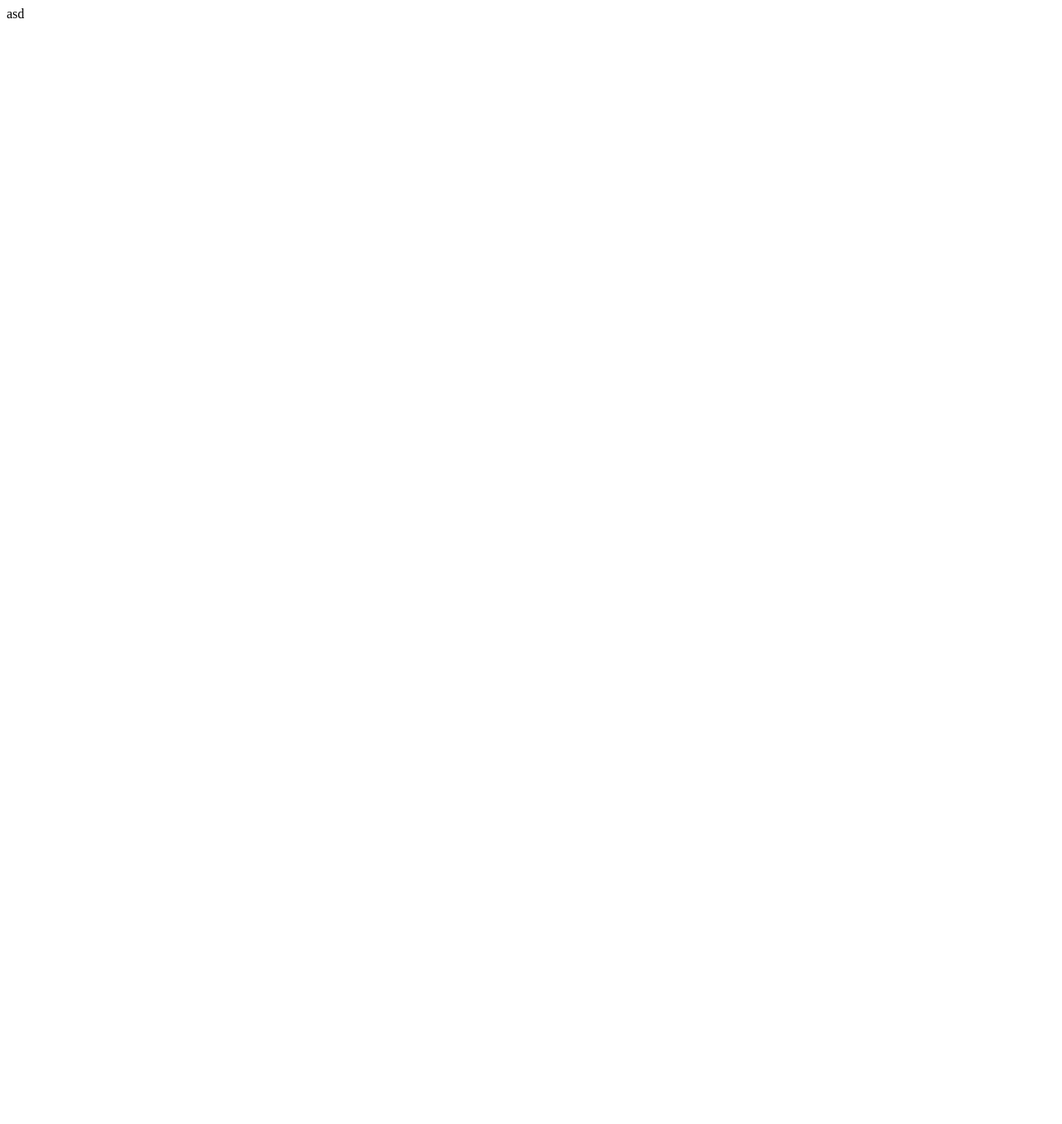
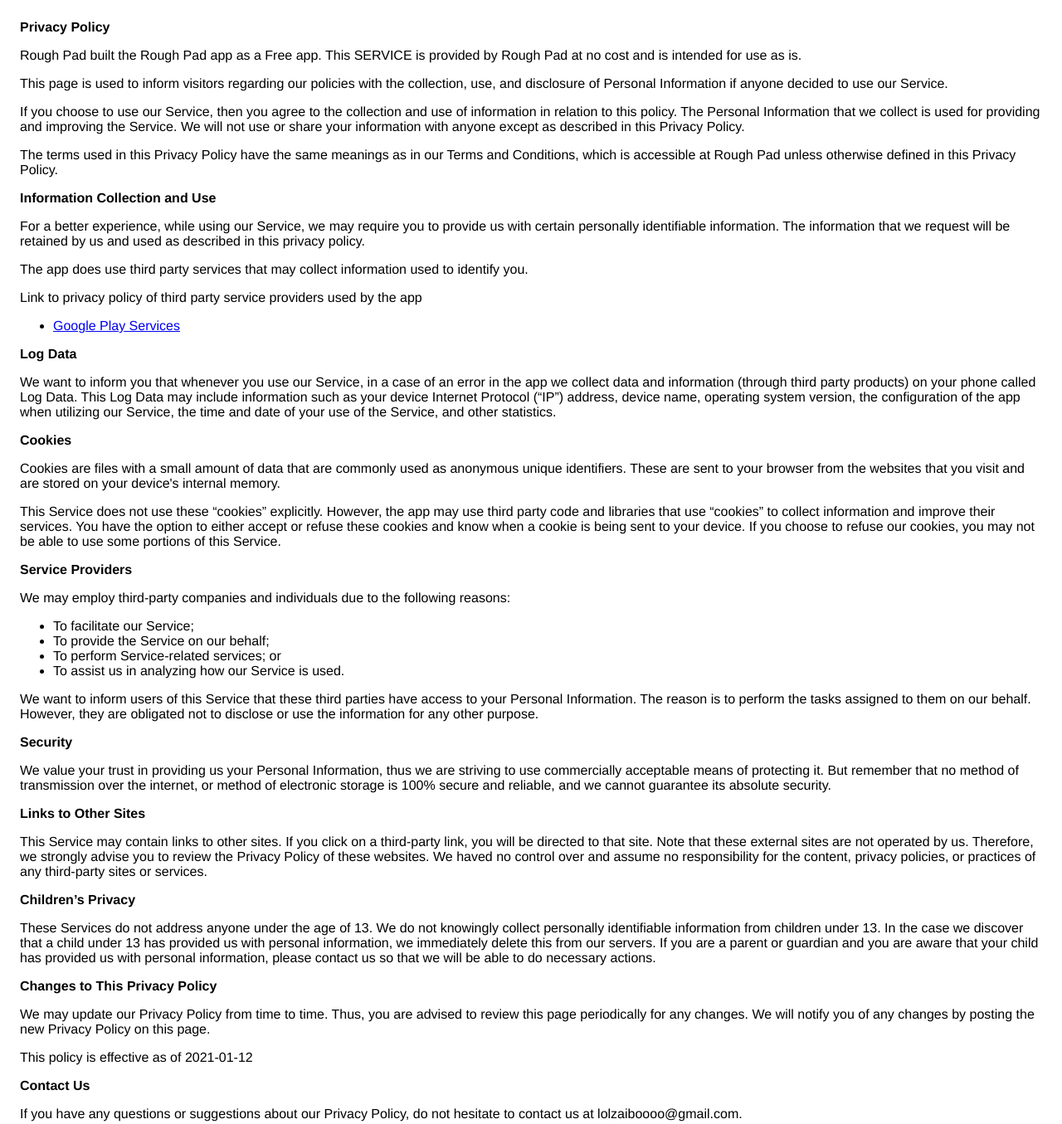
Before and after one commit to mubby47/Rough-Pad, a plain HTML site: page index.html in a window 1280 px wide. Shown: the whole page at 83% size. Before the commit the page ends 800 px from the top, so only its background shows below. Drawn offline with Linux system fonts and the light colour scheme.

Commit message:
Update index.html

```diff
--- a/index.html
+++ b/index.html
@@ -1 +1,109 @@
-asd
+<!DOCTYPE html>
+<html>
+<head>
+    <meta charset='utf-8'>
+    <meta name='viewport' content='width=device-width'>
+    <title>Privacy Policy</title>
+    <style> body { font-family: 'Helvetica Neue', Helvetica, Arial, sans-serif; padding:1em; } </style>
+</head>
+<body>
+<strong>Privacy Policy</strong> <p>
+    Rough Pad built the  Rough Pad app as
+    a Free app. This SERVICE is provided by
+     Rough Pad at no cost and is intended for use as
+    is.
+</p> <p>
+    This page is used to inform visitors regarding our
+    policies with the collection, use, and disclosure of Personal
+    Information if anyone decided to use our Service.
+</p> <p>
+    If you choose to use our Service, then you agree to
+    the collection and use of information in relation to this
+    policy. The Personal Information that we collect is
+    used for providing and improving the Service. We will not use or share your information with
+    anyone except as described in this Privacy Policy.
+</p> <p>
+    The terms used in this Privacy Policy have the same meanings
+    as in our Terms and Conditions, which is accessible at
+    Rough Pad unless otherwise defined in this Privacy Policy.
+</p> <p><strong>Information Collection and Use</strong></p> <p>
+    For a better experience, while using our Service, we
+    may require you to provide us with certain personally
+    identifiable information. The information that
+    we request will be retained by us and used as described in this privacy policy.
+</p> <div><p>
+    The app does use third party services that may collect
+    information used to identify you.
+</p> <p>
+    Link to privacy policy of third party service providers used
+    by the app
+</p> <ul><li><a href="https://www.google.com/policies/privacy/" target="_blank" rel="noopener noreferrer">Google Play Services</a></li><!----><!----><!----><!----><!----><!----><!----><!----><!----><!----><!----><!----><!----><!----><!----><!----><!----><!----><!----><!----><!----><!----><!----><!----></ul></div> <p><strong>Log Data</strong></p> <p>
+    We want to inform you that whenever you
+    use our Service, in a case of an error in the app
+    we collect data and information (through third party
+    products) on your phone called Log Data. This Log Data may
+    include information such as your device Internet Protocol
+    (“IP”) address, device name, operating system version, the
+    configuration of the app when utilizing our Service,
+    the time and date of your use of the Service, and other
+    statistics.
+</p> <p><strong>Cookies</strong></p> <p>
+    Cookies are files with a small amount of data that are
+    commonly used as anonymous unique identifiers. These are sent
+    to your browser from the websites that you visit and are
+    stored on your device's internal memory.
+</p> <p>
+    This Service does not use these “cookies” explicitly. However,
+    the app may use third party code and libraries that use
+    “cookies” to collect information and improve their services.
+    You have the option to either accept or refuse these cookies
+    and know when a cookie is being sent to your device. If you
+    choose to refuse our cookies, you may not be able to use some
+    portions of this Service.
+</p> <p><strong>Service Providers</strong></p> <p>
+    We may employ third-party companies and
+    individuals due to the following reasons:
+</p> <ul><li>To facilitate our Service;</li> <li>To provide the Service on our behalf;</li> <li>To perform Service-related services; or</li> <li>To assist us in analyzing how our Service is used.</li></ul> <p>
+    We want to inform users of this Service
+    that these third parties have access to your Personal
+    Information. The reason is to perform the tasks assigned to
+    them on our behalf. However, they are obligated not to
+    disclose or use the information for any other purpose.
+</p> <p><strong>Security</strong></p> <p>
+    We value your trust in providing us your
+    Personal Information, thus we are striving to use commercially
+    acceptable means of protecting it. But remember that no method
+    of transmission over the internet, or method of electronic
+    storage is 100% secure and reliable, and we cannot
+    guarantee its absolute security.
+</p> <p><strong>Links to Other Sites</strong></p> <p>
+    This Service may contain links to other sites. If you click on
+    a third-party link, you will be directed to that site. Note
+    that these external sites are not operated by us.
+    Therefore, we strongly advise you to review the
+    Privacy Policy of these websites. We haved
+    no control over and assume no responsibility for the content,
+    privacy policies, or practices of any third-party sites or
+    services.
+</p> <p><strong>Children’s Privacy</strong></p> <p>
+    These Services do not address anyone under the age of 13.
+    We do not knowingly collect personally
+    identifiable information from children under 13. In the case
+    we discover that a child under 13 has provided
+    us with personal information, we immediately
+    delete this from our servers. If you are a parent or guardian
+    and you are aware that your child has provided us with
+    personal information, please contact us so that
+    we will be able to do necessary actions.
+</p> <p><strong>Changes to This Privacy Policy</strong></p> <p>
+    We may update our Privacy Policy from
+    time to time. Thus, you are advised to review this page
+    periodically for any changes. We will
+    notify you of any changes by posting the new Privacy Policy on
+    this page.
+</p> <p>This policy is effective as of 2021-01-12</p> <p><strong>Contact Us</strong></p> <p>
+    If you have any questions or suggestions about our
+    Privacy Policy, do not hesitate to contact us at lolzaiboooo@gmail.com.
+</p>
+</body>
+</html>
```
